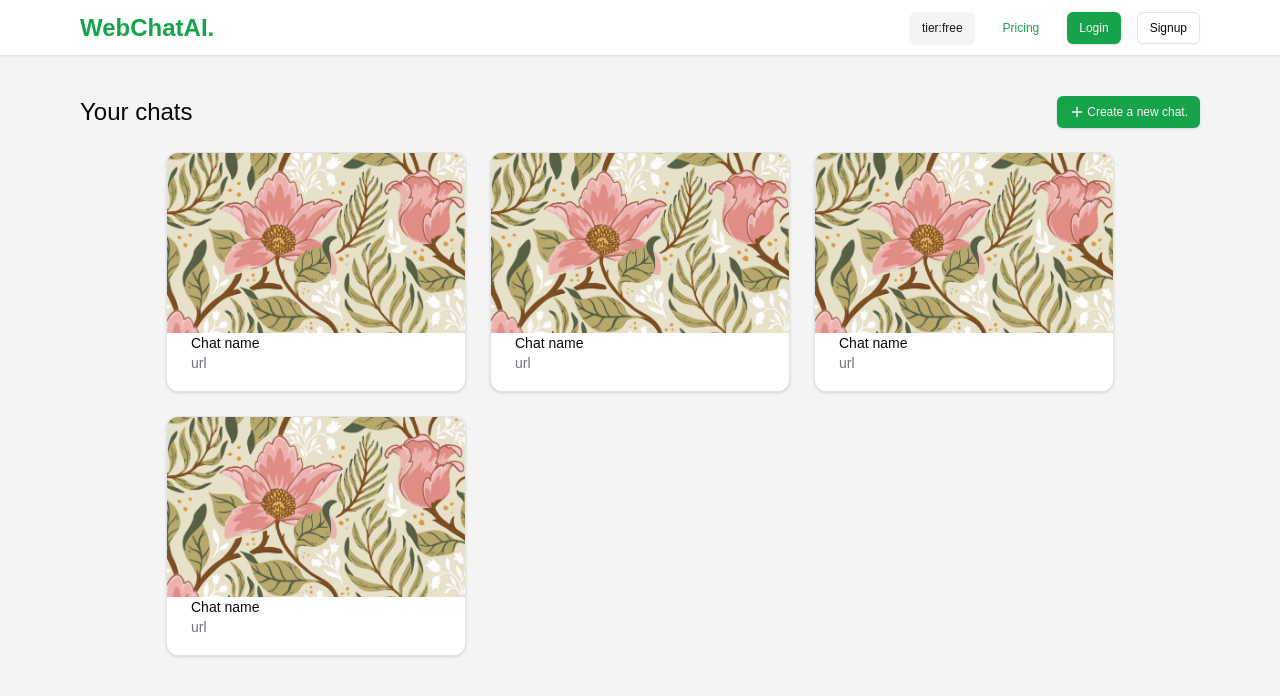
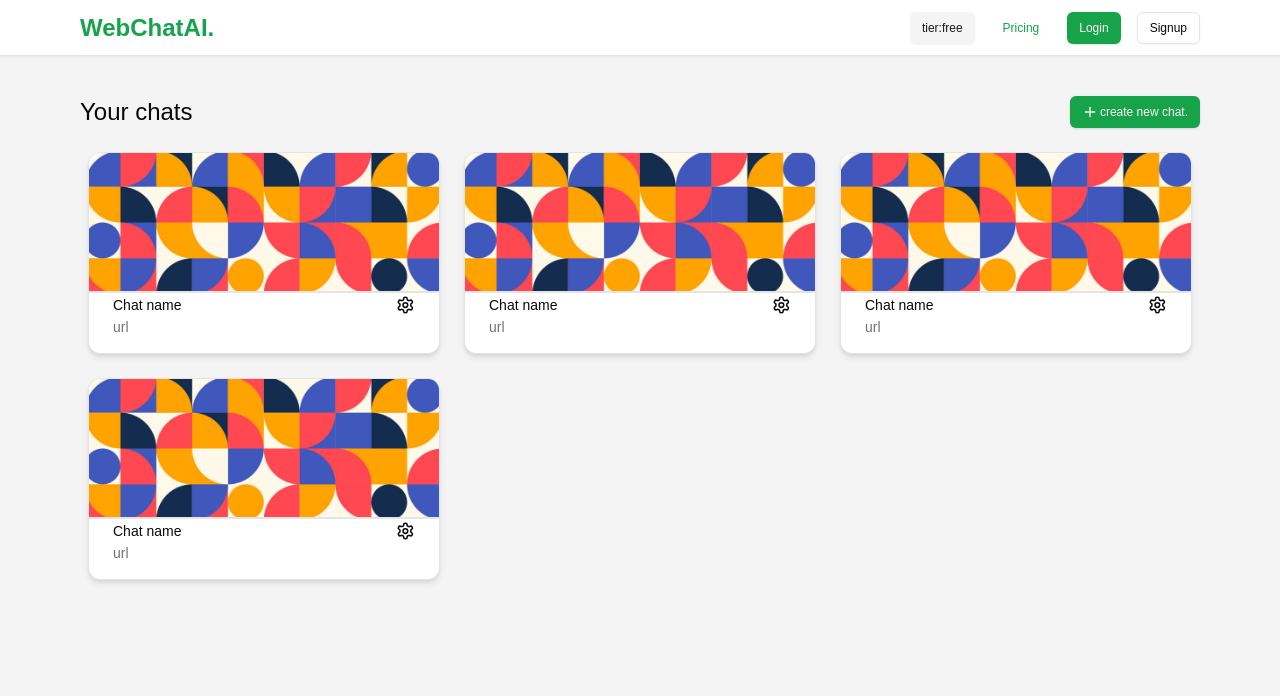
Before and after one commit to Karthi110/WebChatAI, a Next.js app: page /dashboard in a window 1280 px wide. Shown: the top 696 px of the page. Built offline with nearby package versions, Linux system fonts and the light colour scheme; a web font is replaced by a local one.

Commit message:
chore:minor testing changes

```diff
--- a/next.config.mjs
+++ b/next.config.mjs
@@ -1,4 +1,12 @@
 /** @type {import('next').NextConfig} */
-const nextConfig = {};
-
+const nextConfig = {
+  images: {
+    remotePatterns: [
+      {
+        protocol: "https",
+        hostname: "**",
+      },
+    ],
+  },
+};
 export default nextConfig;
--- a/src/app/dashboard/page.tsx
+++ b/src/app/dashboard/page.tsx
@@ -7,7 +7,7 @@ const Dashboard = async () => {
     <MaxWidthWrapper classname="flex flex-col items-center h-[calc(100vh-3.5rem)] gap-6">
       <div className="flex items-center w-full justify-between mt-10">
         <h1 className="text-2xl">Your chats</h1>
-        <UrlDialog />
+        <UrlDialog text="create new chat." />
       </div>
       <div className="grid grid-cols-3 gap-6">
         <ChatDisplay />
--- a/src/app/page.tsx
+++ b/src/app/page.tsx
@@ -1,6 +1,7 @@
 "use client";
 import { Button } from "@/components/ui/button";
 import { Input } from "@/components/ui/input";
+import Image from "next/image";
 import { useRouter } from "next/navigation";
 import { FormEvent, useState } from "react";
 
@@ -23,6 +24,12 @@ export default function Home() {
         />
         <Button type="submit">Get started</Button>
       </form>
+      <Image
+        src="https://ui.shadcn.com/og.jpg"
+        width={500}
+        height={500}
+        alt="chat image"
+      />
     </div>
   );
 }
--- a/src/components/chat-display-card.tsx
+++ b/src/components/chat-display-card.tsx
@@ -7,23 +7,26 @@ import {
   CardHeader,
 } from "./ui/card";
 import Link from "next/link";
+import { Settings } from "lucide-react";
 
 const ChatDisplay = () => {
   return (
-    <Card className="w-[300px] h-[240px] overflow-hidden">
-      <CardContent className="p-0">
+    <Card className="overflow-hidden border shadow-md">
+      <CardContent className="p-0 w-[350px] h-[200px] flex flex-col">
         <Link href="/">
-          <CardHeader className="flex items-center bg-emerald-100 p-0 ">
+          <CardHeader className="flex items-center bg-emerald-100 p-0 w-[350px] h-[140px] relative">
             <Image
               src="/image.png"
-              width={250}
-              height={50}
+              fill
               alt="chat image"
-              className="object-cover w-full"
+              className="object-cover border-b-2"
             />
           </CardHeader>
           <CardFooter className="flex flex-col">
-            <h1 className="w-full text-sm truncate">Chat name</h1>
+            <div className="w-full flex items-center justify-between py-0.5">
+              <h1 className="w-full text-sm truncate">Chat name</h1>
+              <Settings className="size-5" />
+            </div>
             <CardDescription className="w-full">url</CardDescription>
           </CardFooter>
         </Link>
--- a/src/components/chat.tsx
+++ b/src/components/chat.tsx
@@ -5,6 +5,8 @@ import { Button } from "./ui/button";
 import { Send, Trash } from "lucide-react";
 import { Textarea } from "./ui/textarea";
 import Messages from "./messages";
+import UrlDialog from "./url-dialog";
+import React from "react";
 
 export default function Chat({ url }: { url: string }) {
   const { messages, input, handleInputChange, handleSubmit } = useChat({
@@ -15,9 +17,12 @@ export default function Chat({ url }: { url: string }) {
     <div className="flex flex-col items-center h-full p-2 gap-1.5">
       <div className="h-9 flex items-center justify-between w-full border-b">
         <h1>chat name</h1>
-        <Button variant="destructive" size="iconSm">
-          <Trash className="size-4" />
-        </Button>
+        <div className="flex gap-1.5">
+          <UrlDialog />
+          <Button variant="destructive" size="iconSm">
+            <Trash className="size-4" />
+          </Button>
+        </div>
       </div>
       <Messages messages={messages} />
       <div className="relative w-full">
--- a/src/components/messages.tsx
+++ b/src/components/messages.tsx
@@ -8,7 +8,6 @@ interface PageProps {
 }
 
 const Messages = ({ messages }: PageProps) => {
-  console.log(messages[0]?.role);
   return (
     <div className="h-full w-full max-h-[calc(100vh-3.5rem-1rem-8rem)] overflow-y-auto text-start">
       {messages.length ? (
--- a/src/components/url-dialog.tsx
+++ b/src/components/url-dialog.tsx
@@ -16,7 +16,7 @@ import { vectorizeData } from "@/drizzle/action";
 import { useRouter } from "next/navigation";
 import { toast } from "sonner";
 
-const UrlDialog = () => {
+const UrlDialog = ({ text }: { text?: string }) => {
   const [url, setUrl] = useState<string>("");
   const router = useRouter();
 
@@ -40,9 +40,9 @@ const UrlDialog = () => {
   return (
     <Dialog>
       <DialogTrigger asChild>
-        <Button size="sm">
+        <Button size={text ? "sm" : "iconSm"}>
           <Plus className="size-4 mr-0.5" />
-          Create a new chat.
+          {text ? text : null}
         </Button>
       </DialogTrigger>
       <DialogContent>
--- a/src/drizzle/schema.ts
+++ b/src/drizzle/schema.ts
@@ -22,14 +22,14 @@ export const user = pgTable("user", {
 });
 
 export const indexedUrls = pgTable("indexedUrls", {
-  id: serial("id").primaryKey().notNull().unique(),
+  id: uuid("id").primaryKey().notNull().unique().defaultRandom(),
   url: text("url").notNull().unique(),
   createdAt: timestamp("created_at").defaultNow(),
   updatedAt: timestamp("updated_at").$onUpdate(() => new Date()),
 });
 
 export const messages = pgTable("messages", {
-  id: serial("id").primaryKey().notNull().unique(),
+  id: uuid("id").primaryKey().notNull().unique().defaultRandom(),
   urlId: integer("url_id").references(() => indexedUrls.id),
   userId: uuid("user_id")
     .notNull()
@@ -43,7 +43,7 @@ export const messages = pgTable("messages", {
 export const roleEnum = pgEnum("role", ["user", "system"]);
 
 export const message = pgTable("message", {
-  id: serial("id").primaryKey().notNull().unique(),
+  id: uuid("id").primaryKey().notNull().unique().defaultRandom(),
   body: text("body"),
   role: roleEnum("role"),
   messagesId: integer("messages_id").references(() => messages.id, {
```
Also changed, not shown: public/image.png.
